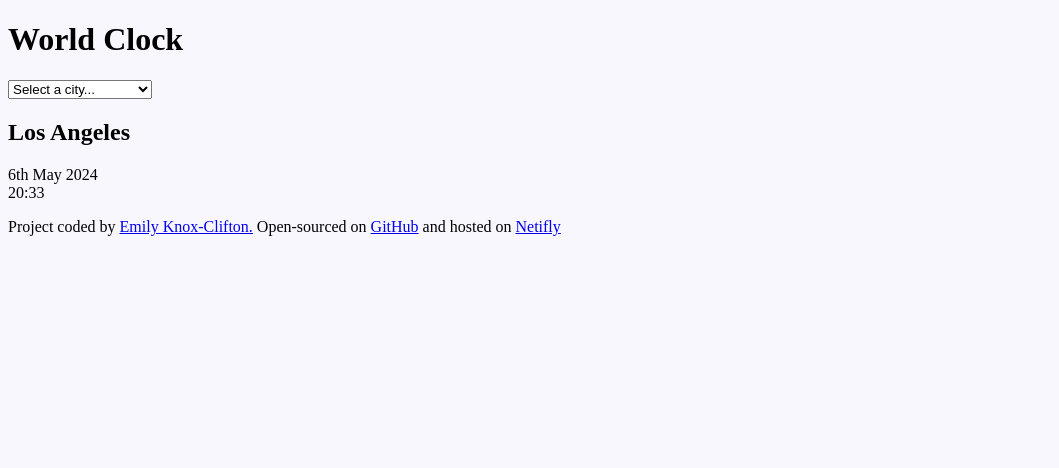
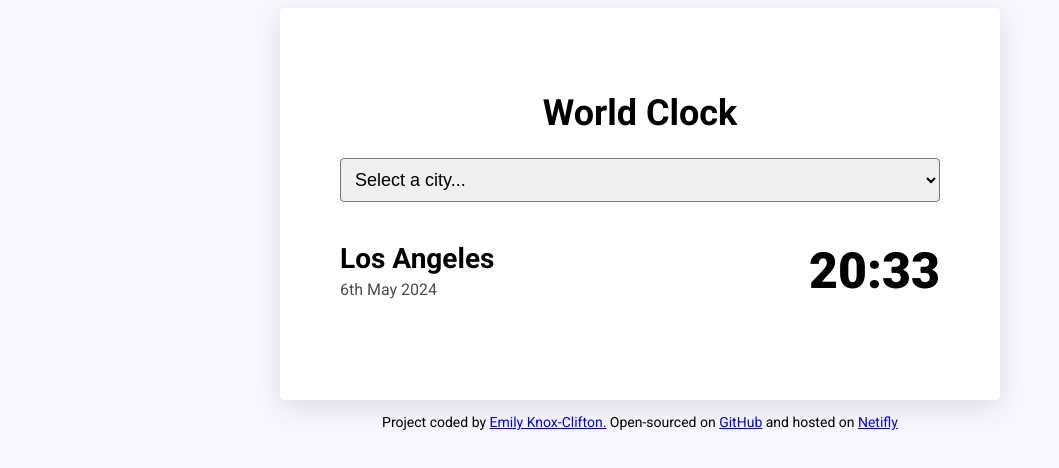
Before and after one commit to eknox22/world-clock, a plain HTML site: page index.html in a window 1280 px wide. Shown: the whole page, without its empty margins (0-1059 px from the left). Drawn offline with Linux system fonts and the light colour scheme.

Commit message:
Styled the project using CSS

```diff
--- a/index.html
+++ b/index.html
@@ -3,6 +3,12 @@
   <head>
     <meta charset="UTF-8" />
     <meta name="viewport" content="width=device-width, initial-scale=1.0" />
+    <link rel="preconnect" href="https://fonts.googleapis.com" />
+    <link rel="preconnect" href="https://fonts.gstatic.com" crossorigin />
+    <link
+      href="https://fonts.googleapis.com/css2?family=Quicksand:wght@700&family=Roboto:ital,wght@0,100;0,300;0,400;0,500;0,700;0,900;1,100;1,300;1,400;1,500;1,700;1,900&display=swap"
+      rel="stylesheet"
+    />
     <link rel="stylesheet" href="src/styles.css" />
     <title>World Clock</title>
   </head>
@@ -19,11 +25,13 @@
       </select>
 
       <div class="city">
+        <div>
           <h2>Los Angeles</h2>
           <div class="date">6th May 2024</div>
+        </div>
         <div class="time">20:33</div>
       </div>
-
+    </div>
     <footer>
       <p>
         Project coded by
@@ -31,12 +39,9 @@
         Open-sourced on
         <a href="https://github.com/eknox22/world-clock">GitHub</a>
         and hosted on
-          <a href="https://momentsjs-world-clock-project.netlify.app"
-            >Netifly</a
-          >
+        <a href="https://momentsjs-world-clock-project.netlify.app">Netifly</a>
       </p>
     </footer>
-    </div>
     <script src="src/index.js"></script>
   </body>
 </html>
--- a/src/styles.css
+++ b/src/styles.css
@@ -1,3 +1,58 @@
+.container {
+  max-width: 600px;
+  margin: 0 auto;
+  border-radius: 4px;
+  border: none;
+  background: white;
+  padding: 60px;
+  box-shadow: rgba(100, 100, 111, 0.2) 0px 7px 29px 0px;
+}
+
 body {
   background-color: #f9f7fe;
+  font-family: "Roboto", sans-serif;
 }
+
+h1 {
+  text-align: center;
+  font-size: 36px;
+}
+
+h2 {
+  margin: 0 0 5px;
+  font-size: 28px;
+}
+
+select {
+  display: block;
+  width: 100%;
+  border-radius: 4px;
+  padding: 10px;
+  font-size: 18px;
+}
+
+.city {
+  display: flex;
+  justify-content: space-between;
+  border-bottom: 1px dashed rgba(0, 0, 0 0.2);
+  padding: 40px 0;
+}
+
+.city:last-child {
+  border: none;
+}
+
+.time {
+  font-size: 50px;
+  font-weight: 900;
+}
+
+.date {
+  opacity: 0.7;
+}
+
+footer {
+  text-align: center;
+  font-size: 14px;
+  color: rgba(0, 0, 0 0.2);
+}
```
Also changed, not shown: 1 other file. Lines whose indentation alone changed are shown as unchanged.
